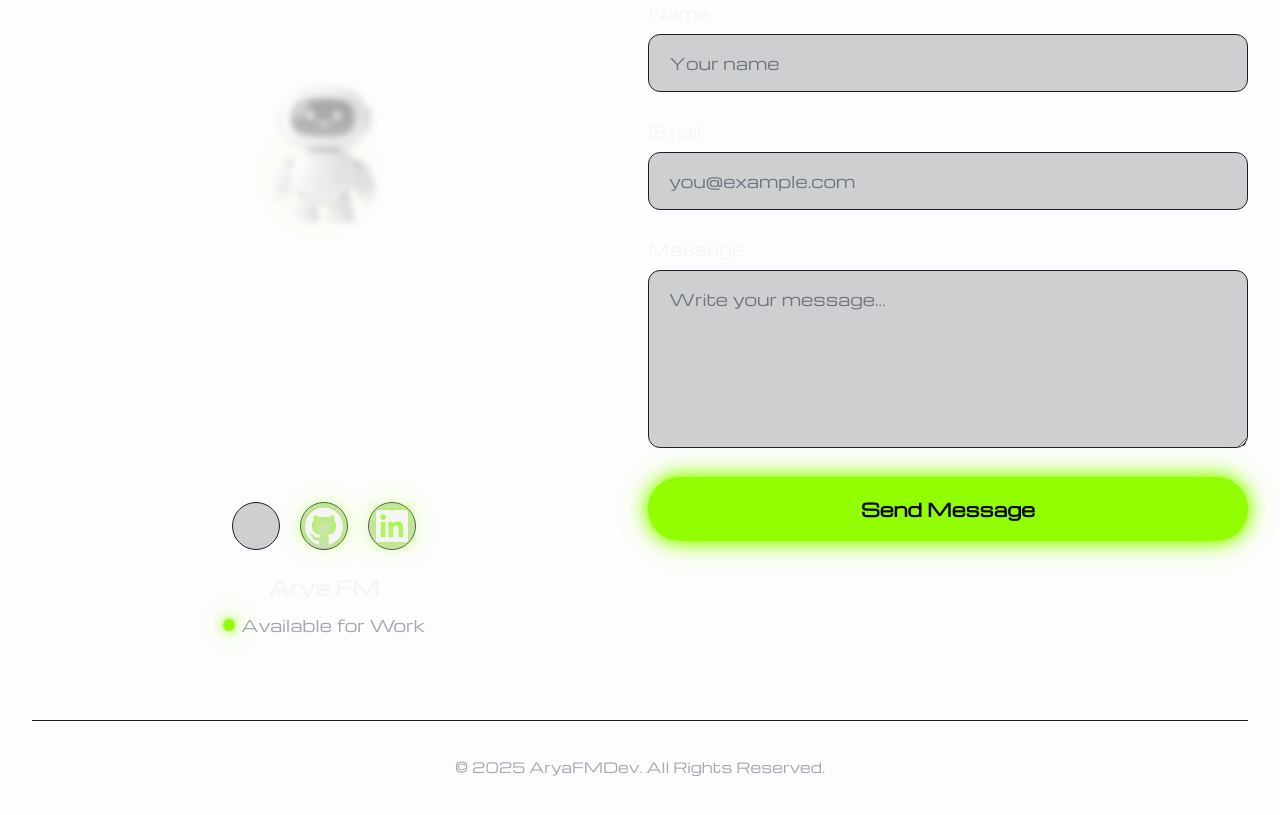
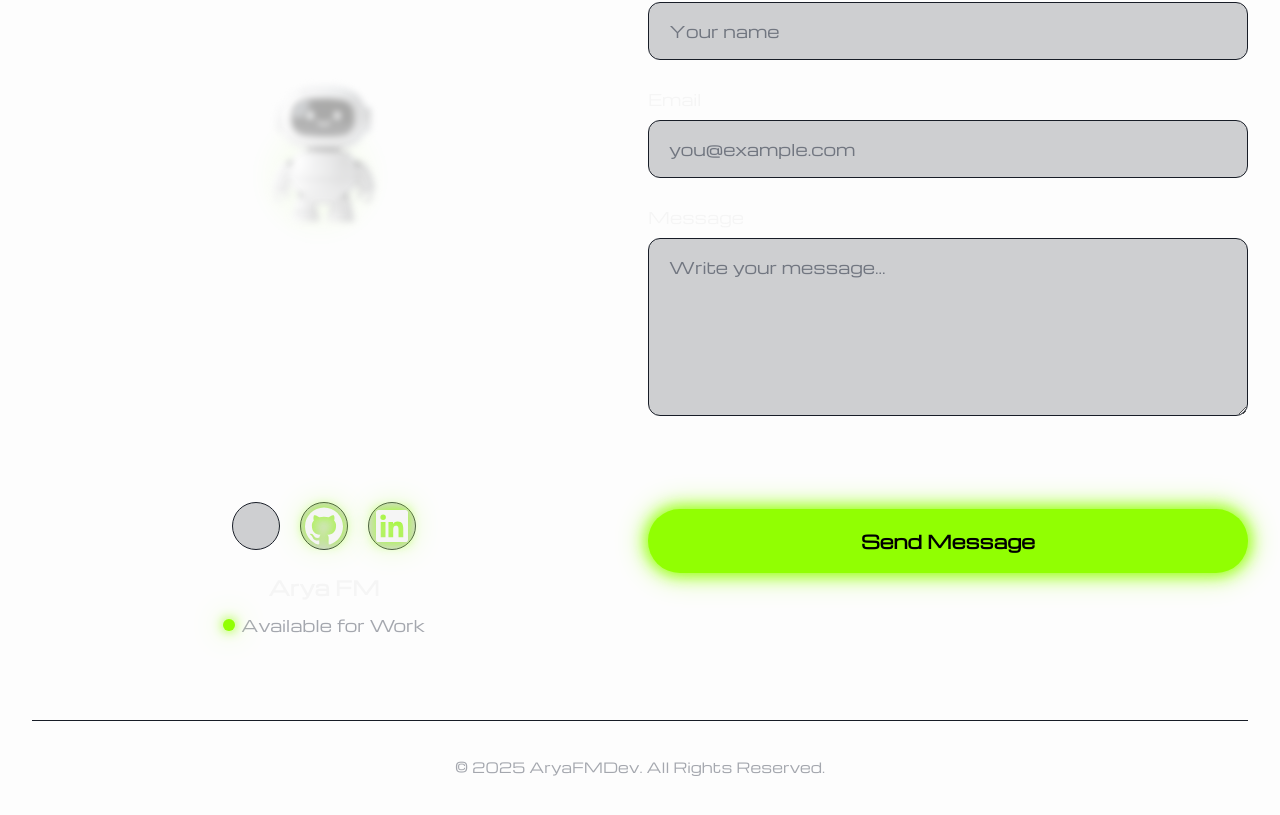
Before and after one commit to aryafmdev/aryafmdev-portfolio, a Next.js app: page / in a window 1280 px wide. Shown: the part 9128-9943 px from the top of the page. Built offline with nearby package versions, Linux system fonts and the light colour scheme; some icons are missing.

Commit message:
fix UI on button send message at section contact

```diff
--- a/components/contact.tsx
+++ b/components/contact.tsx
@@ -188,9 +188,9 @@ export function Contact() {
             <div>
               <button
                 type='submit'
-                className='inline-flex w-full items-center justify-center rounded-full bg-primary-200 px-6xl py-xl text-black shadow-neon transition-colors hover:bg-primary-300 cursor-pointer'
+                className='inline-flex w-full items-center justify-center rounded-full bg-primary-200 px-6xl py-xl text-black shadow-neon transition-colors hover:bg-primary-300 cursor-pointer md:mt-7xl'
               >
-                <span className='text-lg font-bold'>Send Message</span>
+                <span className='text-lg font-bold '>Send Message</span>
               </button>
             </div>
           </form>
```
